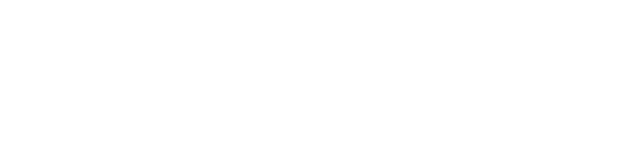
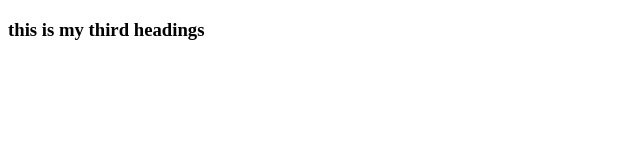
Before and after one commit to atulsharma56/week1, a plain HTML site: page index.html in a window 1280 px wide. Shown: the whole page, without its empty margins (0-640 px from the left). Drawn offline with Linux system fonts and the light colour scheme.

Commit message:
Update index.html

```diff
--- a/index.html
+++ b/index.html
@@ -6,6 +6,6 @@
     <title>Document</title>
 </head>
 <body>
-
+    <h3>this is my third headings</h3>
 </body>
 </html>
```
